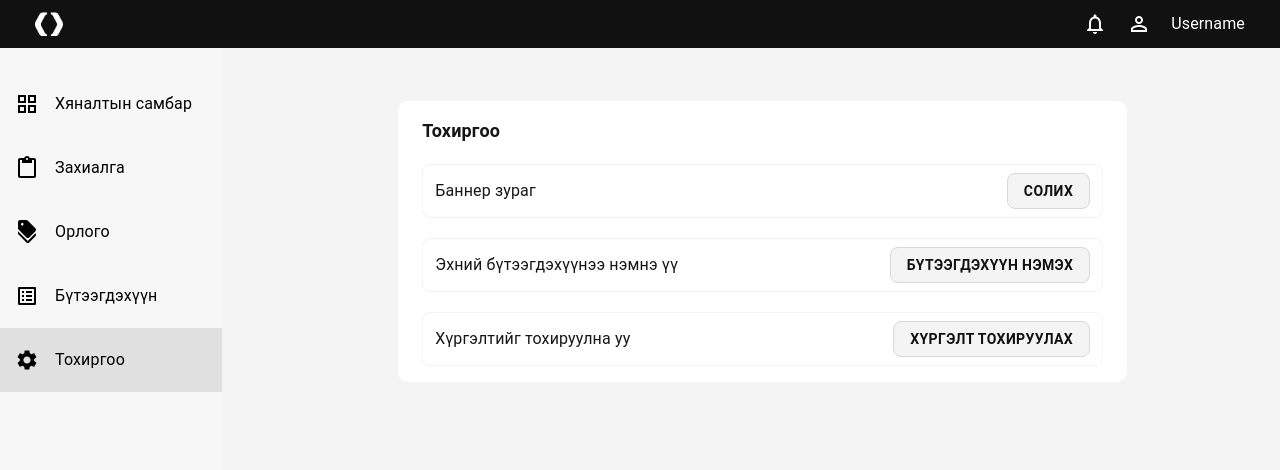
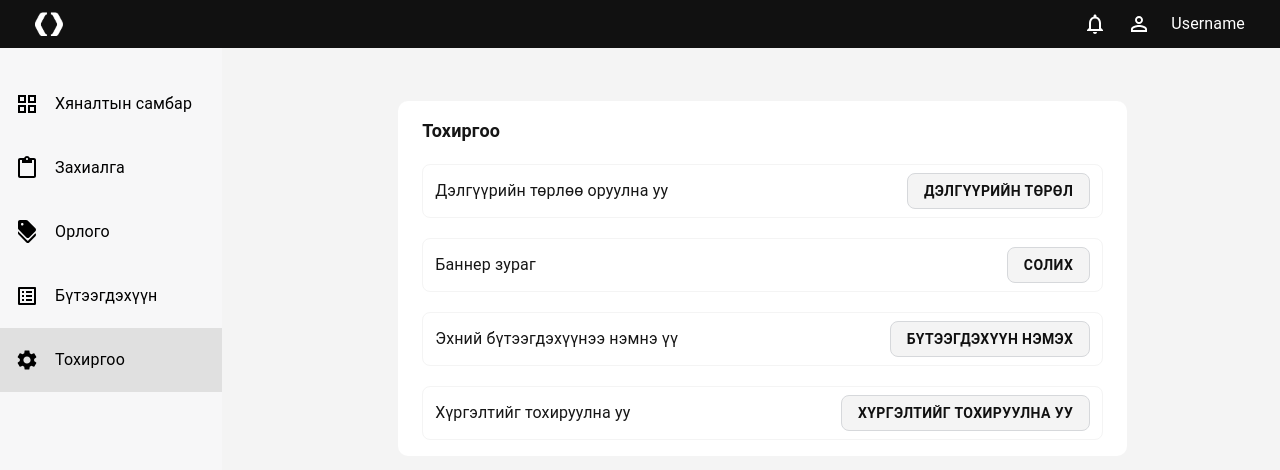
Before and after one commit to leap-1e-team1/E-COMMERCE, a Next.js app in the folder front-end/: page /admin/settings in a window 1280 px wide. Shown: the top 470 px of the page. Built offline with nearby package versions, Linux system fonts and the light colour scheme.

Commit message:
admin settinges

```diff
--- a/front-end/package.json
+++ b/front-end/package.json
@@ -13,12 +13,13 @@
     "@emotion/styled": "^11.13.0",
     "@mui/icons-material": "^6.1.4",
     "@mui/material": "^6.1.4",
-    "@types/axios": "^0.9.36",
-    "@types/express": "^5.0.0",
     "@mui/system": "^6.1.4",
     "@radix-ui/react-icons": "^1.3.0",
     "@radix-ui/react-slot": "^1.1.0",
+    "@types/axios": "^0.9.36",
+    "@types/express": "^5.0.0",
     "axios": "^1.7.7",
+    "class-variance-authority": "^0.7.0",
     "express": "^4.21.1",
     "next": "14.2.14",
     "react": "^18",
--- a/front-end/src/components/SettingsComp.tsx
+++ b/front-end/src/components/SettingsComp.tsx
@@ -1,12 +1,186 @@
 "use client";
 
-import { Box, Stack, ImageList, Typography, Button } from "@mui/material";
+import {
+  Box,
+  Stack,
+  ImageList,
+  Typography,
+  Button,
+  TextField,
+} from "@mui/material";
 import AttachMoneyIcon from "@mui/icons-material/AttachMoney";
 import ContentPasteIcon from "@mui/icons-material/ContentPaste";
 import ArrowForwardIosIcon from "@mui/icons-material/ArrowForwardIos";
 import { CustomButton } from "./Button";
+import { Fragment, useState } from "react";
+import Modal from "@mui/material/Modal";
 
 export const SettingsComp = () => {
+  const [storeType, setStoreType] = useState();
+
+  const [deliveryType, setdeliveryType] = useState("");
+
+  const [firstProduct, setFirstProduct] = useState("");
+
+  const settingsList: { list: string; btn: string }[] = [
+    {
+      list: "Дэлгүүрийн төрлөө оруулна уу",
+      btn: "Дэлгүүрийн төрөл",
+    },
+    { list: "Баннер зураг", btn: "солих" },
+    {
+      list: "Эхний бүтээгдэхүүнээ нэмнэ үү",
+      btn: "Бүтээгдэхүүн нэмэх",
+    },
+    {
+      list: "Хүргэлтийг тохируулна уу",
+      btn: "Хүргэлтийг тохируулна уу",
+    },
+  ];
+
+  const style = {
+    position: "absolute",
+    top: "50%",
+    left: "50%",
+    transform: "translate(-50%, -50%)",
+    width: 551,
+    height: 341,
+    bgcolor: "background.paper",
+    boxShadow: "none",
+    border: "0",
+    borderRadius: "12px",
+    py: "24px",
+    px: "24px",
+    display: "flex",
+    flexDirection: "column",
+    justifyContent: "space-between",
+  };
+
+  type modalProps = {
+    btn: string;
+    list: string;
+  };
+
+  function ChildModal({ btn, list }: modalProps) {
+    const [open, setOpen] = useState(false);
+
+    const [storeTypeChange, setStoreTypeChange] = useState();
+
+    const [invalidInput, setInvalidInput] = useState("");
+
+    const handleOpen = () => {
+      setOpen(true);
+    };
+
+    const handleClose = () => {
+      setOpen(false);
+    };
+
+    const handleSaveClose = () => {
+      if (storeTypeChange) {
+        setStoreType(storeTypeChange);
+        setOpen(false);
+      } else {
+      }
+    };
+
+    const handleChangeStore = (e: any) => {
+      setStoreTypeChange(e);
+    };
+
+    return (
+      <Fragment>
+        <Button
+          variant="outlined"
+          sx={{
+            bgcolor: "background.paper",
+            py: "8px",
+            px: "16px",
+            fontSize: "14px",
+            fontWeight: "600",
+            height: "36px",
+            borderColor: "#D6D8DB",
+            borderRadius: "8px",
+          }}
+          onClick={handleOpen}
+        >
+          {btn}
+        </Button>
+        {list === "Дэлгүүрийн төрлөө оруулна уу" ? (
+          <Modal
+            open={open}
+            onClose={handleClose}
+            aria-labelledby="child-modal-title"
+            aria-describedby="child-modal-description"
+          >
+            <Box sx={style}>
+              <Stack gap={"12px"}>
+                <Typography sx={{ fontWeight: "bold", fontSize: "20px" }}>
+                  Та ямар төрлийн бүтээгдэхүүн борлуулах вэ?
+                </Typography>
+                <TextField
+                  onChange={(e) => {
+                    handleChangeStore(e.target.value);
+                  }}
+                  sx={{ borderColor: "" }}
+                  fullWidth
+                  label={list}
+                  id={list}
+                />
+                <Typography
+                  sx={{ fontWeight: "400", color: "#5E6166", fontSize: "14px" }}
+                >
+                  Жишээ нь: Хувцасны дэлгүүр / Жич: Та үүнийг хүссэн үедээ
+                  өөрчилж болно./
+                </Typography>
+                <Typography
+                  sx={{ fontWeight: "400", color: "#5E6166", fontSize: "10px" }}
+                ></Typography>
+              </Stack>
+              <Stack flexDirection={"row"} justifyContent={"end"} gap={"8px"}>
+                <Button
+                  variant="outlined"
+                  sx={{
+                    bgcolor: "background.paper",
+                    py: "8px",
+                    px: "16px",
+                    fontSize: "14px",
+                    fontWeight: "600",
+                    height: "36px",
+                    borderColor: "#D6D8DB",
+                    borderRadius: "8px",
+                  }}
+                  onClick={handleClose}
+                >
+                  Цуцлах
+                </Button>
+                <Button
+                  variant="outlined"
+                  sx={{
+                    bgcolor: "#121316",
+                    py: "8px",
+                    px: "16px",
+                    fontSize: "14px",
+                    fontWeight: "600",
+                    height: "36px",
+                    borderColor: "#D6D8DB",
+                    borderRadius: "8px",
+                    color: "#ffffff",
+                  }}
+                  onClick={handleSaveClose}
+                >
+                  Хадгалах
+                </Button>
+              </Stack>
+            </Box>
+          </Modal>
+        ) : (
+          ""
+        )}
+      </Fragment>
+    );
+  }
+
   return (
     <Box bgcolor={"background.paper"} sx={{ width: "100%" }}>
       <Stack
@@ -35,7 +209,10 @@ export const SettingsComp = () => {
           <Typography sx={{ fontWeight: "bold", fontSize: "18px" }}>
             Тохиргоо
           </Typography>
+          {settingsList.map(({ list, btn }, index) => {
+            return (
               <Stack
+                key={index}
                 direction={"row"}
                 sx={{
                   px: "12px",
@@ -48,87 +225,11 @@ export const SettingsComp = () => {
                   borderRadius: "8px",
                 }}
               >
-            <Typography sx={{ fontSize: "16px" }}>Баннер зураг </Typography>
-            <Button
-              variant="outlined"
-              sx={{
-                bgcolor: "background.paper",
-                py: "8px",
-                px: "16px",
-                fontSize: "14px",
-                fontWeight: "600",
-                height: "36px",
-                borderColor: "#D6D8DB",
-                borderRadius: "8px",
-              }}
-            >
-              солих
-            </Button>
+                <Typography sx={{ fontSize: "16px" }}>{list}</Typography>
+                <ChildModal btn={btn} list={list} />
               </Stack>
-          <Stack
-            direction={"row"}
-            sx={{
-              px: "12px",
-              py: "8px",
-              alignItems: "center",
-              justifyContent: "space-between",
-              border: "solid",
-              borderWidth: "1px",
-              borderColor: "background.paper",
-              borderRadius: "8px",
-            }}
-          >
-            <Typography sx={{ fontSize: "16px" }}>
-              Эхний бүтээгдэхүүнээ нэмнэ үү
-            </Typography>
-            <Button
-              variant="outlined"
-              sx={{
-                bgcolor: "background.paper",
-                py: "8px",
-                px: "16px",
-                fontSize: "14px",
-                fontWeight: "600",
-                height: "36px",
-                borderColor: "#D6D8DB",
-                borderRadius: "8px",
-              }}
-            >
-              Бүтээгдэхүүн нэмэх
-            </Button>
-          </Stack>
-          <Stack
-            direction={"row"}
-            sx={{
-              px: "12px",
-              py: "8px",
-              alignItems: "center",
-              justifyContent: "space-between",
-              border: "solid",
-              borderWidth: "1px",
-              borderColor: "background.paper",
-              borderRadius: "8px",
-            }}
-          >
-            <Typography sx={{ fontSize: "16px" }}>
-              Хүргэлтийг тохируулна уу{" "}
-            </Typography>
-            <Button
-              variant="outlined"
-              sx={{
-                bgcolor: "background.paper",
-                py: "8px",
-                px: "16px",
-                fontSize: "14px",
-                fontWeight: "600",
-                height: "36px",
-                borderColor: "#D6D8DB",
-                borderRadius: "8px",
-              }}
-            >
-              Хүргэлт тохируулах
-            </Button>
-          </Stack>
+            );
+          })}
         </Stack>
       </Stack>
     </Box>
--- /dev/null
+++ b/package.json
@@ -0,0 +1,5 @@
+{
+  "dependencies": {
+    "sonner": "^1.5.0"
+  }
+}
```
Also changed, not shown: 2 other files (tests, documents, lock files or other folders). Lines whose indentation alone changed are shown as unchanged.
